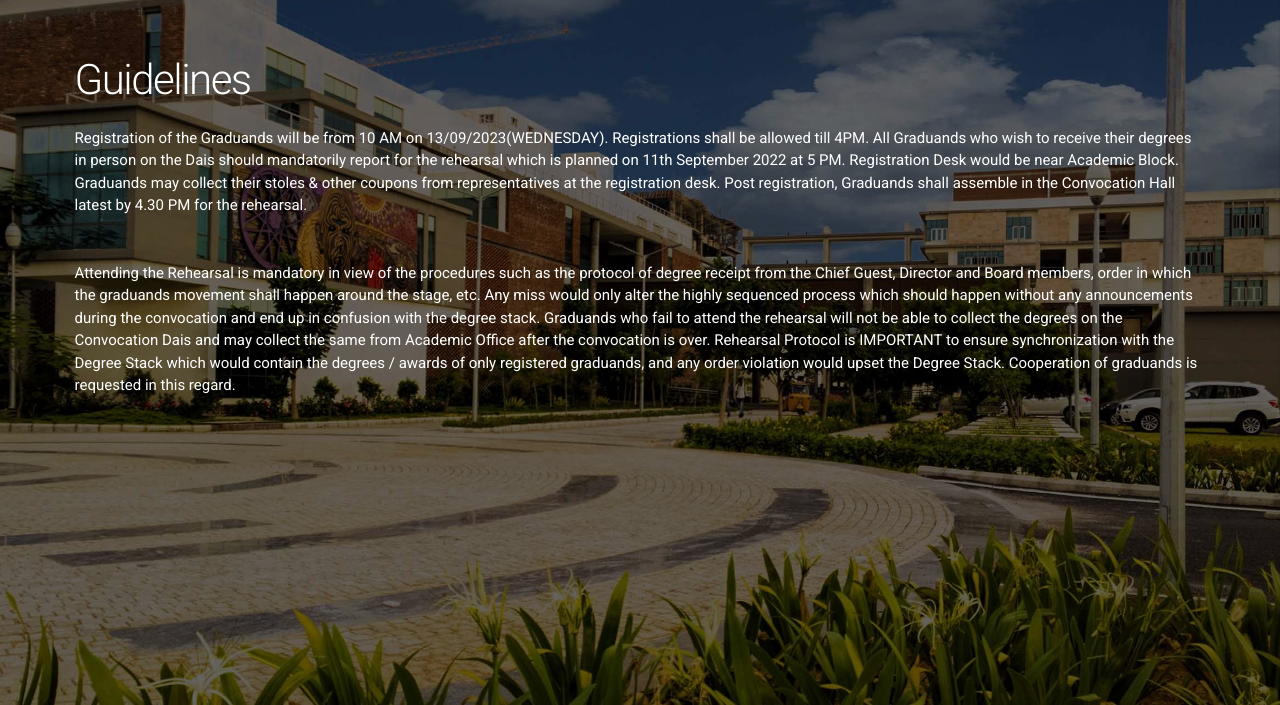
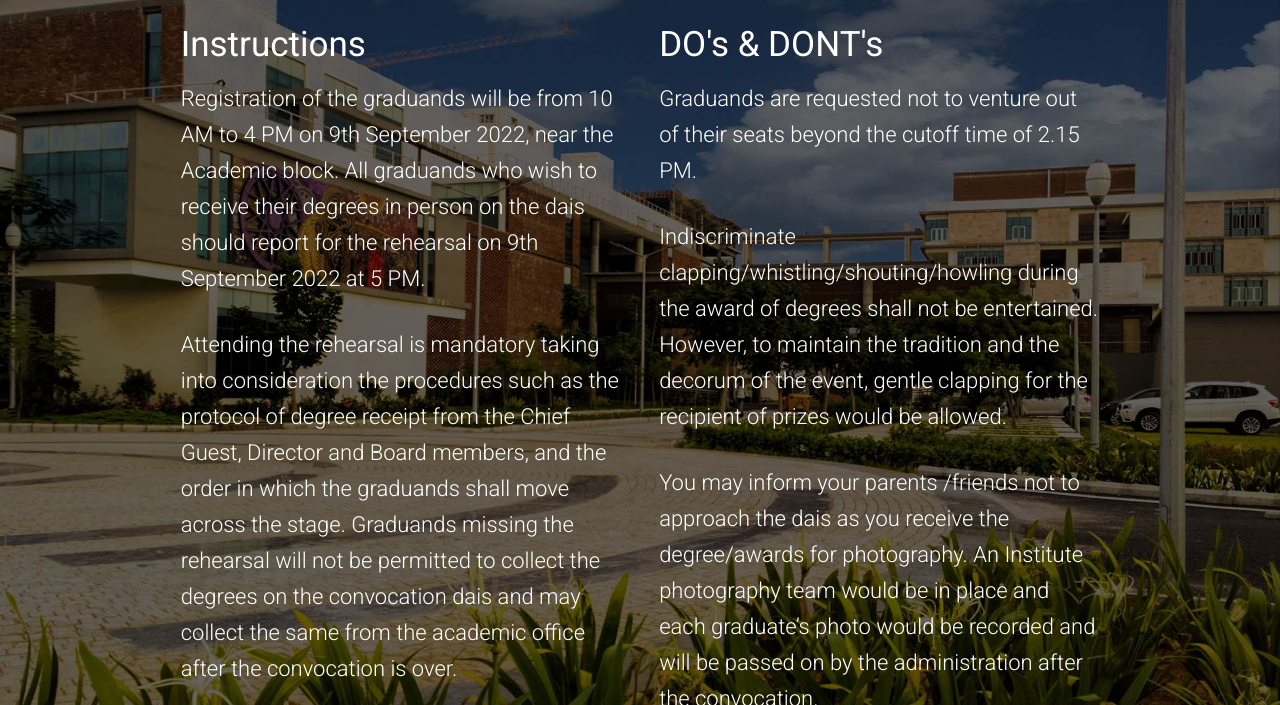
Before and after one commit to Sugreev-S/Convocation_website, a plain HTML site: page Guidelines.html in a window 1280 px wide. Shown: the part 95-800 px from the top of the page. Drawn offline with nearby package versions, Linux system fonts and the light colour scheme.

Commit message:
Guidelines.html

```diff
--- a/Guidelines.html
+++ b/Guidelines.html
@@ -21,7 +21,7 @@
 	<link href="css/slides.min.css" rel="stylesheet" type="text/css">
 
 	<!-- Custom Styles -->
-	<!-- <link href="css/custom.css" rel="stylesheet" type="text/css"> -->
+	<link href="css/custom.css" rel="stylesheet" type="text/css">
 
 	<!-- jQuery 3.3.1 -->
 	<script src="https://ajax.googleapis.com/ajax/libs/jquery/3.3.1/jquery.min.js"></script>
@@ -93,9 +93,9 @@
         <div class="close"><svg><use xmlns:xlink="http://www.w3.org/1999/xlink" xlink:href="#close"></use></svg></div>
         <div class="content">
           <ul class="mainMenu margin-top-3">
-            <li><a href="index.html">Home</a></li>
+            <li><a href="#">Home</a></li>
             <li><a href="#">Booklet</a></li>
-            <li><a href="Guidelines.html">Guidelines</a></li>
+            <li><a href="#">Guidelines</a></li>
             <li><a href="#">Invitation</a></li>
             <li><a href="#">Graduands</a></li>
             <li><a href="#">Alumni Meet</a></li>
@@ -106,20 +106,31 @@
       <section class="slide fade-6 kenBurns">
         <div class="content">
           <div class="container">
-                <div class="center ">
-                <h1>&nbsp</h1>
-                </div>
-                <div class="center ">
-                <h1>&nbsp</h1>
-                </div>
-                <div class="left ae-2 fromtop-margin">
-                <h1>Guidelines</h1>
-                </div>
-                Registration of the Graduands will be from 10 AM on 13/09/2023(WEDNESDAY). Registrations shall be allowed till 4PM. All Graduands who wish to receive their degrees in person on the Dais should mandatorily report for the rehearsal which is planned on 11th September 2022 at 5 PM. Registration Desk would be near Academic Block. Graduands may collect their stoles & other coupons from representatives at the registration desk. Post registration, Graduands shall assemble in the Convocation Hall latest by 4.30 PM for the rehearsal.
-                <div>&nbsp</div>
-                <div>&nbsp</div>
-                Attending the Rehearsal is mandatory in view of the procedures such as the protocol of degree receipt from the Chief Guest, Director and Board members, order in which the graduands movement shall happen around the stage, etc. Any miss would only alter the highly sequenced process which should happen without any announcements during the convocation and end up in confusion with the degree stack. Graduands who fail to attend the rehearsal will not be able to collect the degrees on the Convocation Dais and may collect the same from Academic Office after the convocation is over. Rehearsal Protocol is IMPORTANT to ensure synchronization with the Degree Stack which would contain the degrees / awards of only registered graduands, and any order violation would upset the Degree Stack. Cooperation of graduands is requested in this regard.
-            </div>
+            <div class="wrap">
+              <div class="fix-12-12">
+                <ul class="grid">
+                  <li class="col-6-12 left">
+                    <div class="content-box">
+                      <h2>Instructions</h2>
+                        <p>Registration of the graduands will be from 10 AM to 4 PM on 9th September 2022, near the Academic block. All graduands who wish to receive their degrees in person on the dais should report for the rehearsal on 9th September 2022 at 5 PM.</p>
+                        <p>Attending the rehearsal is mandatory taking into consideration the procedures such as the protocol of degree receipt from the Chief Guest, Director and Board members, and the order in which the graduands shall move across the stage. Graduands missing the rehearsal will not be permitted to collect the degrees on the convocation dais and may collect the same from the academic office after the convocation is over. </p>
+                        <p>Graduands are requested to be seated in their allotted chairs with their name and roll no mentioned for the rehearsal and the convocation on 10th September at 1 PM. Graduands would not be allowed to enter the convocation area after 2:15 PM.</p>
+                        <p>All graduands are requested to be dressed formally. Stoles will be issued by the Institute at the registration desk and graduands should make their arrangements for the dress code mentioned below.</p>
+                        <p>Girls: Cream colour salwar/saree
+                          Boys: Cream colour kurta + Pyjama or Cream colour Kurta + Dhoti</p>
+                          <img src="assets/img/modelphoto.png" />
+                      </div>
+                  </li>
+                  <li class="col-6-12 left fromCenter">
+                      <div class="content-box">
+                        <h2>DO's & DONT's</h2>
+                          <p>Graduands are requested not to venture out of their seats beyond the cutoff time of 2.15 PM.</p>
+                          <p>Indiscriminate clapping/whistling/shouting/howling during the award of degrees shall not be entertained. However, to maintain the tradition and the decorum of the event, gentle clapping for the recipient of prizes would be allowed.</p>
+                          <p>You may inform your parents /friends not to approach the dais as you receive the degree/awards for photography. An Institute photography team would be in place and each graduate’s photo would be recorded and will be passed on by the administration after the convocation.</p>
+                      </div>
+                  </li>
+                </ul>
+              </div>
             </div>
           </div>
         </div>
```
